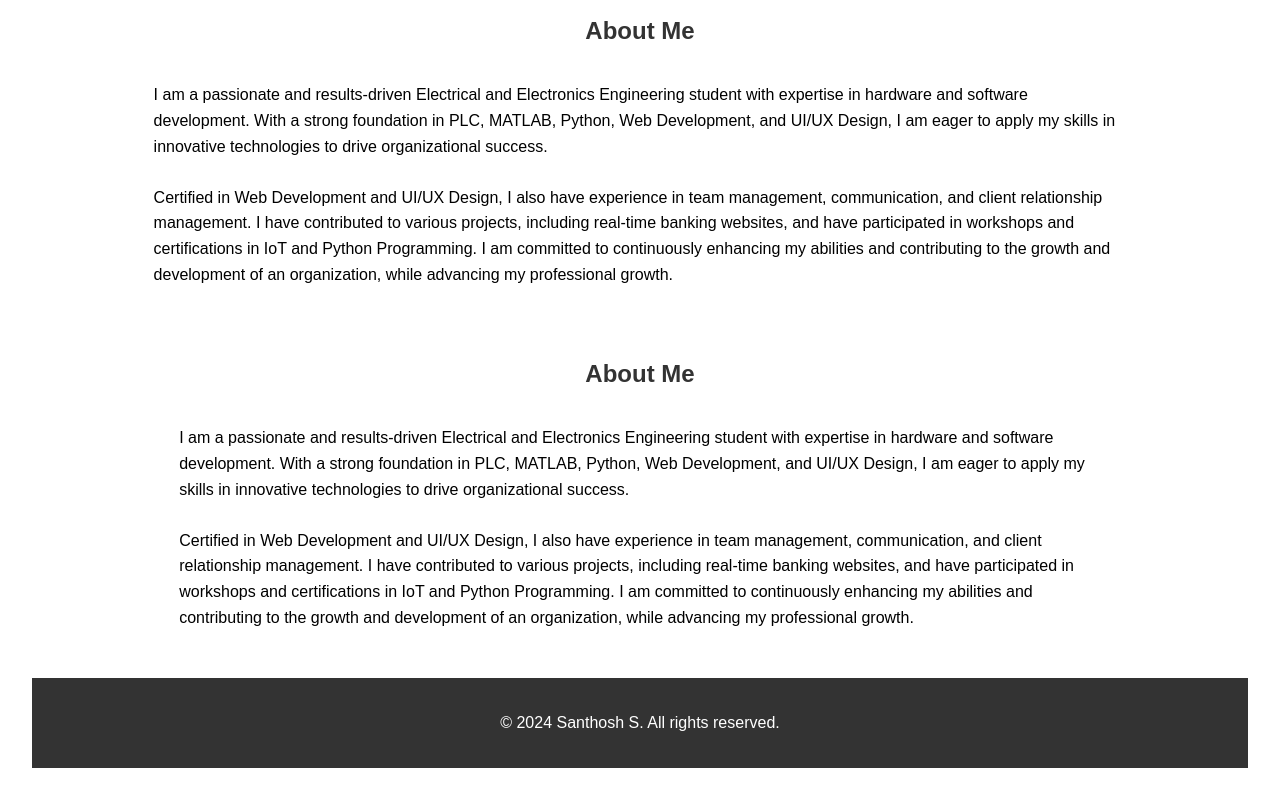
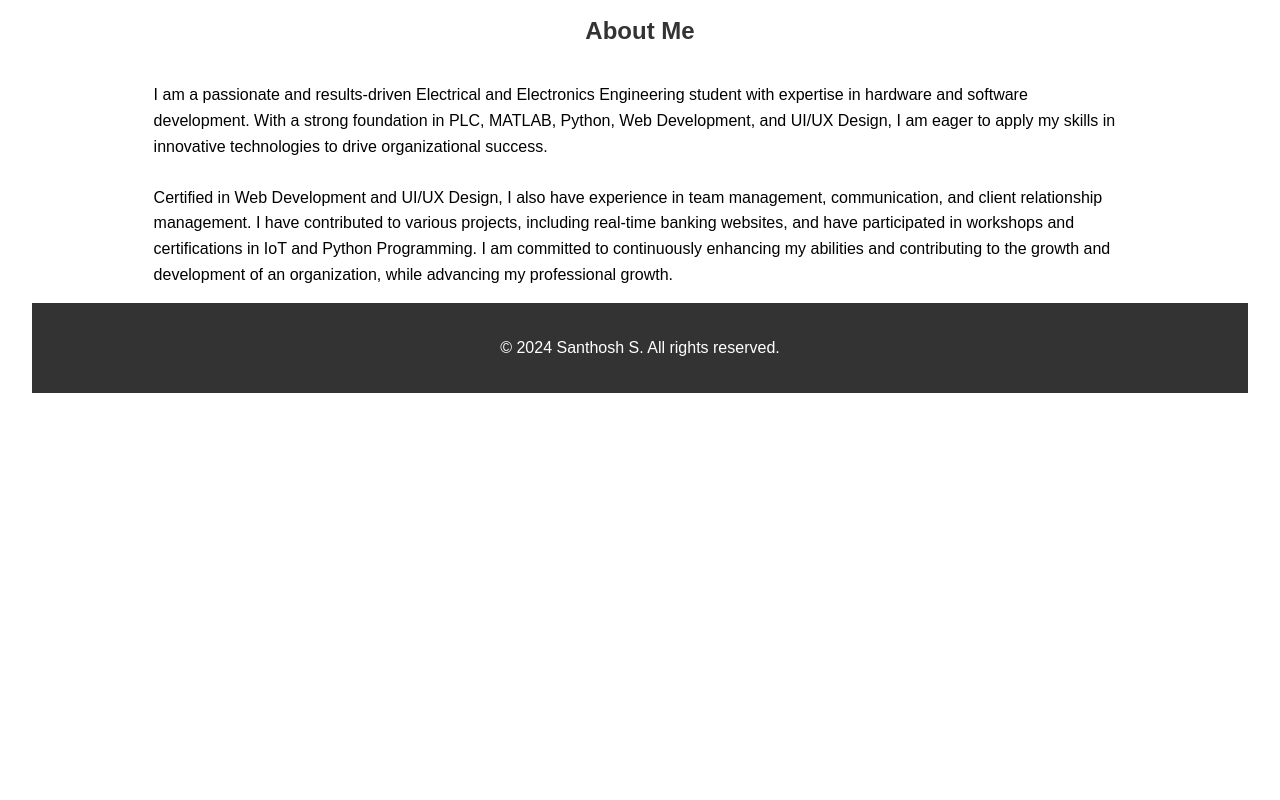
Before and after one commit to sant-coding/portfolio, a plain HTML site: page index.html in a window 1280 px wide. Shown: the part 2838-3638 px from the top of the page. After the commit the page ends 3263 px from the top, so only its background shows below. Drawn offline with Linux system fonts and the light colour scheme.

Commit message:
Update index.html

```diff
--- a/index.html
+++ b/index.html
@@ -138,19 +138,7 @@ Certified in Web Development and UI/UX Design, I also have experience in team ma
       </p>
     </div>
   </div>
-<section id="about" class="section">
-  <div class="container">
-    <h2>About Me</h2>
-    <div class="about-content">
-      <img src="WhatsApp Image 2024-12-03 at 4.54.21 AM.jpeg" alt="Santhosh S" class="profile-image">
-      <p>
-        I am a passionate and results-driven Electrical and Electronics Engineering student with expertise in hardware and software development. With a strong foundation in PLC, MATLAB, Python, Web Development, and UI/UX Design, I am eager to apply my skills in innovative technologies to drive organizational success.
-        <br><br>
-        Certified in Web Development and UI/UX Design, I also have experience in team management, communication, and client relationship management. I have contributed to various projects, including real-time banking websites, and have participated in workshops and certifications in IoT and Python Programming. I am committed to continuously enhancing my abilities and contributing to the growth and development of an organization, while advancing my professional growth.
-      </p>
-    </div>
-  </div>
-</section>
+
 
 
 
```
